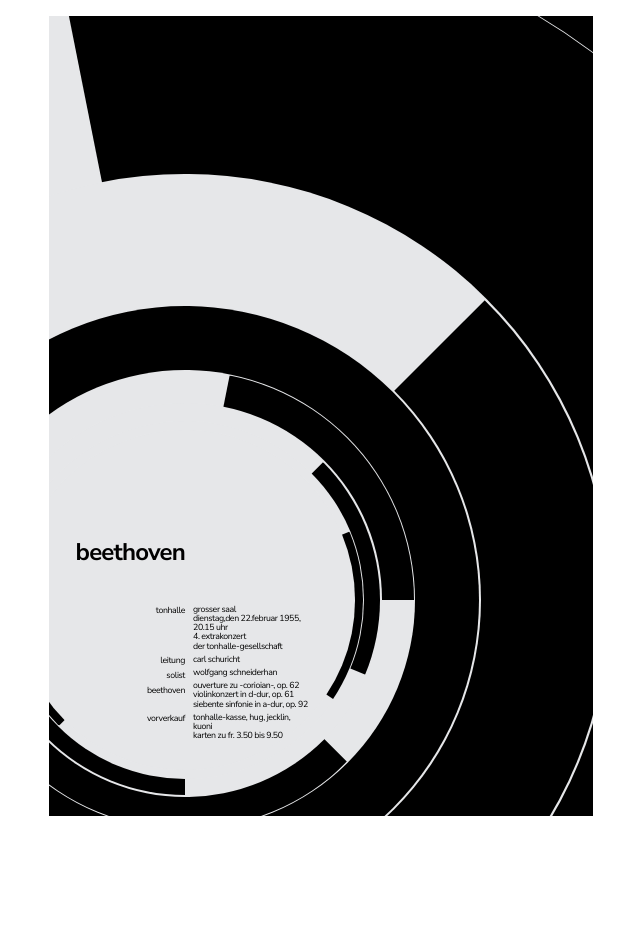
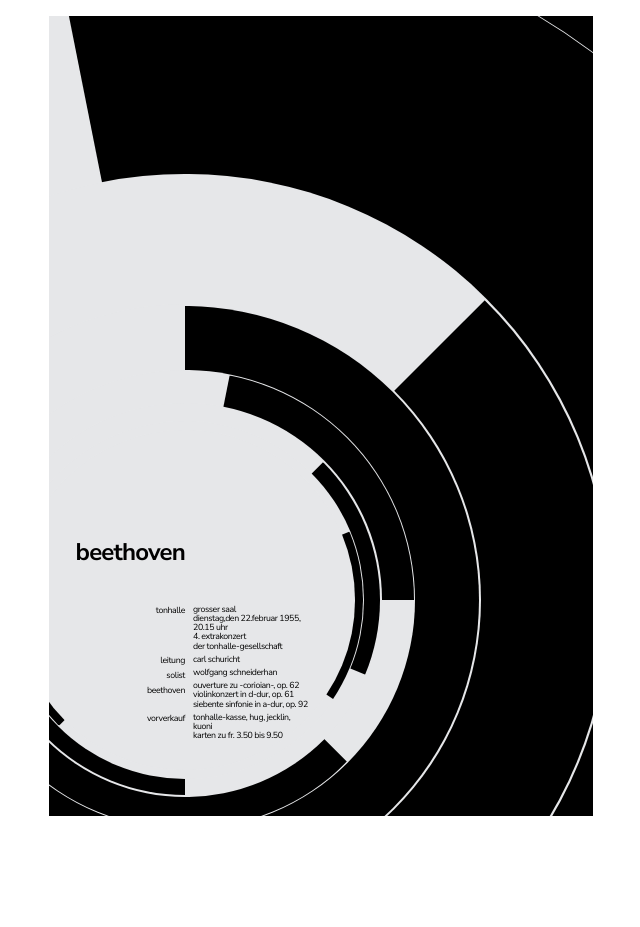
Before and after one commit to amyhuangxg/web_design_projects, a plain HTML site: page exercises/exercise1/html/index.html in a window 1280 px wide. Shown: the top 927 px of the page, without its empty margins (319-959 px from the left). Drawn offline with Linux system fonts and the light colour scheme.

Commit message:
Fix 4th ring.

```diff
--- a/exercises/exercise1/css/stylesheet.css
+++ b/exercises/exercise1/css/stylesheet.css
@@ -199,6 +199,8 @@ transform: rotate(0deg) skewY(0deg);
 background: black;
 }
 .c4o:nth-child(2) {
+height: 50%;
+transform-origin: 0% 100%;
 transform: rotate(180deg) skewY(0deg);
 background: black;
 }
```
